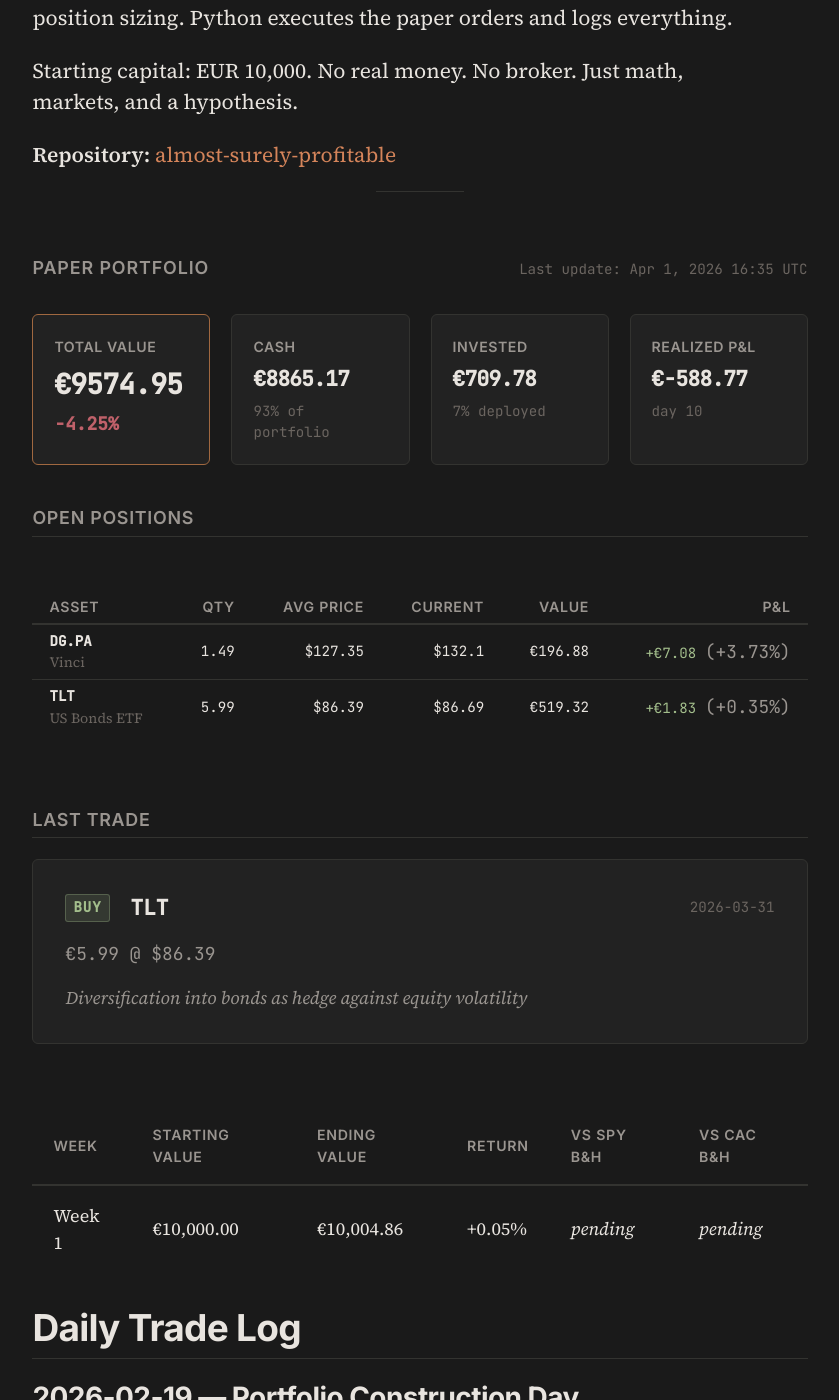
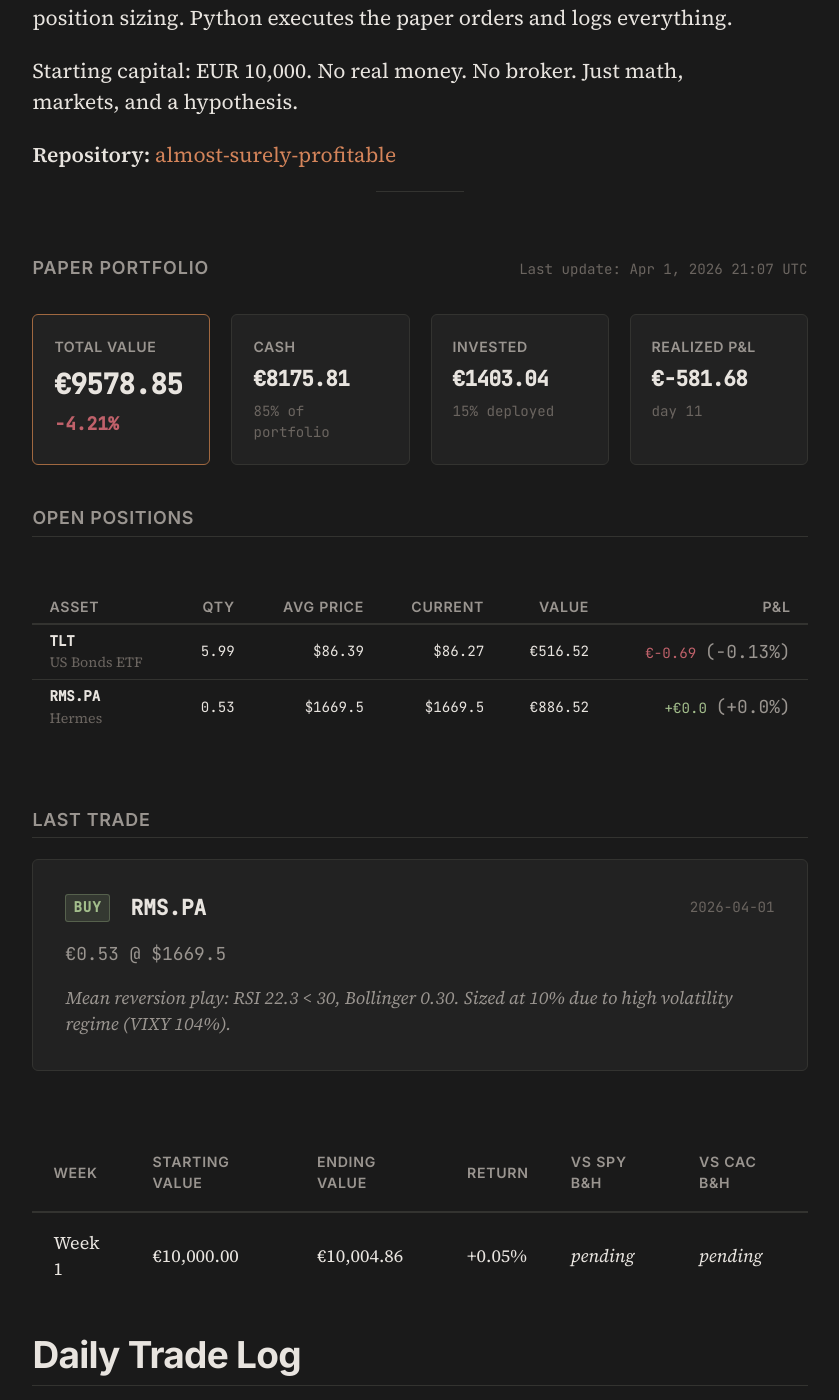
Before and after one commit to Alm0stSurely/alm0stsurely.github.io, a Jekyll site: the page built from trading.md, in a window 1280 px wide and 1400 px high, scrolled down 854 px. Shown: the whole window, without its empty margins (220-1059 px from the left). Built offline with Jekyll 4.4.1, drawn with Linux system fonts in a browser that asks for light colours.

Commit message:
data: portfolio update 2026-04-01

```diff
--- a/_data/portfolio.json
+++ b/_data/portfolio.json
@@ -1,41 +1,41 @@
 {
-  "last_updated": "2026-04-01T16:35:00",
+  "last_updated": "2026-04-01T21:07:32",
   "starting_capital": 10000.00,
-  "cash": 8865.17,
-  "total_value": 9574.95,
-  "total_return_pct": -4.25,
-  "total_realized_pnl": -588.77,
-  "days_active": 10,
+  "cash": 8175.81,
+  "total_value": 9578.85,
+  "total_return_pct": -4.21,
+  "total_realized_pnl": -581.68,
+  "days_active": 11,
   "positions": [
-    {
-      "ticker": "DG.PA",
-      "name": "Vinci",
-      "quantity": 1.49,
-      "avg_price": 127.35,
-      "current_price": 132.10,
-      "market_value": 196.88,
-      "pnl": 7.08,
-      "pnl_pct": 3.73,
-      "allocation_pct": 2.06
-    },
     {
       "ticker": "TLT",
       "name": "US Bonds ETF",
       "quantity": 5.99,
       "avg_price": 86.39,
-      "current_price": 86.69,
-      "market_value": 519.32,
-      "pnl": 1.83,
-      "pnl_pct": 0.35,
-      "allocation_pct": 5.42
+      "current_price": 86.27,
+      "market_value": 516.52,
+      "pnl": -0.69,
+      "pnl_pct": -0.13,
+      "allocation_pct": 5.39
+    },
+    {
+      "ticker": "RMS.PA",
+      "name": "Hermes",
+      "quantity": 0.53,
+      "avg_price": 1669.50,
+      "current_price": 1669.50,
+      "market_value": 886.52,
+      "pnl": 0.0,
+      "pnl_pct": 0.0,
+      "allocation_pct": 9.26
     }
   ],
   "last_trade": {
-    "date": "2026-03-31",
-    "ticker": "TLT",
+    "date": "2026-04-01",
+    "ticker": "RMS.PA",
     "action": "buy",
-    "price": 86.39,
-    "amount": 5.99,
-    "reasoning": "Diversification into bonds as hedge against equity volatility"
+    "price": 1669.50,
+    "amount": 0.53,
+    "reasoning": "Mean reversion play: RSI 22.3 < 30, Bollinger 0.30. Sized at 10% due to high volatility regime (VIXY 104%)."
   }
 }
```
